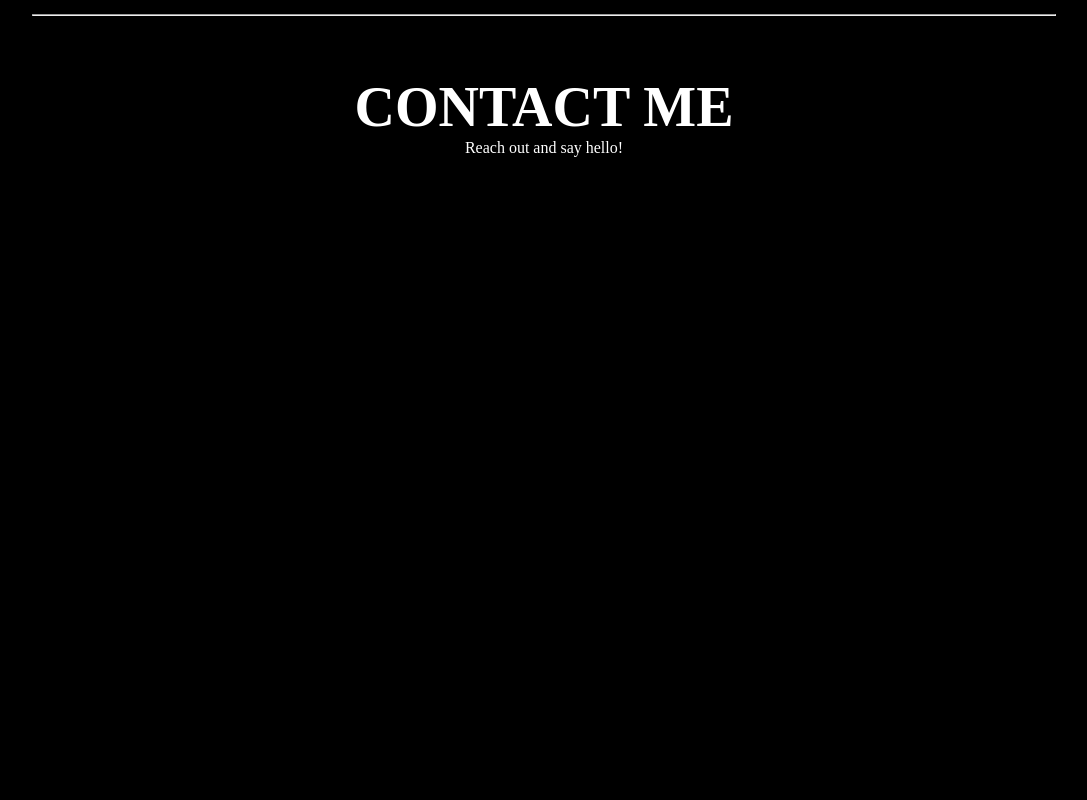
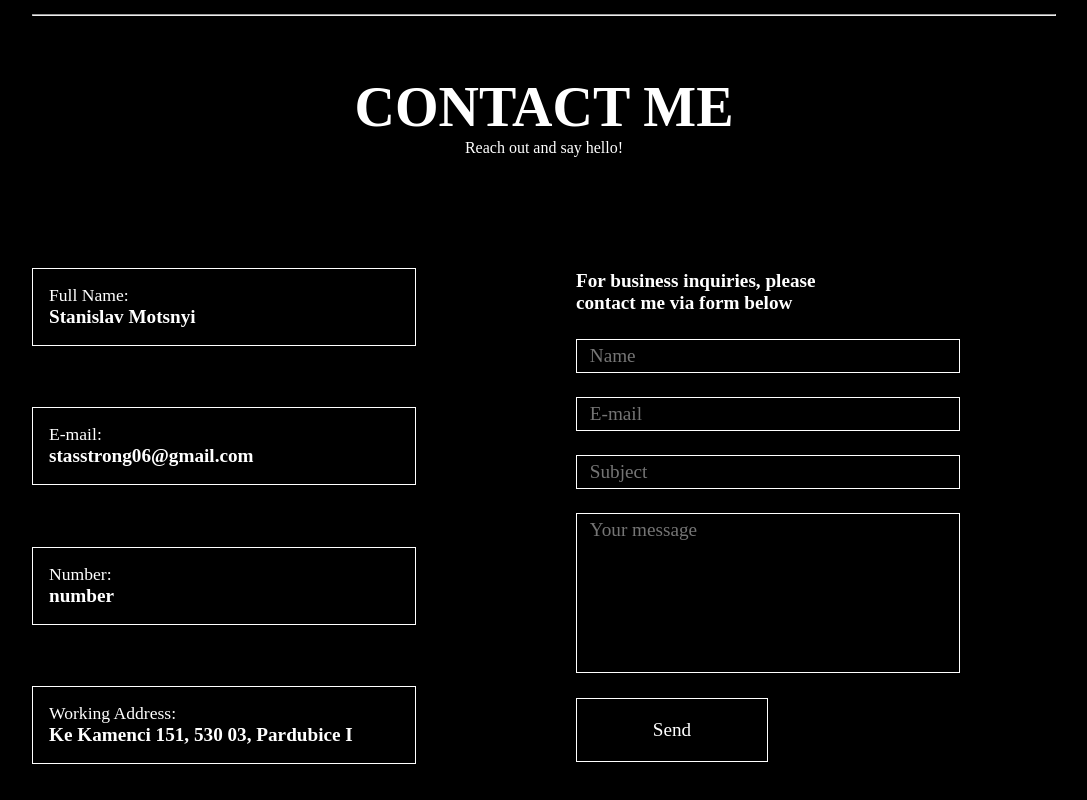
Before and after one commit to poproshaikin/portfolio, a React (Create React App) app: page / in a window 1280 px wide. Shown: the part 2390-3190 px from the top of the page, without its empty margins (96-1183 px from the left). Built offline with nearby package versions, Linux system fonts and the light colour scheme.

Commit message:
i think i may call it final version

```diff
--- a/src/Pages/ContactsPage.css
+++ b/src/Pages/ContactsPage.css
@@ -15,3 +15,80 @@
         font-size: 3.5rem;
     }
 }
+
+#cts-content-cnt {
+    height: 75%;
+/*
+    display: grid;
+    grid-template-columns: 1fr 1fr; */
+
+
+    display: flex;
+    flex-direction: row;
+    justify-content: center;
+    align-items: center;
+}
+
+#cts-left-part {
+    /* border-right: 1px solid white; */
+    width: 50%;
+    height: 90%;
+
+    padding-right: 2.5vw;
+
+    display: flex;
+    flex-direction: column;
+    justify-content: space-evenly;
+    align-items: start;
+}
+
+#cts-right-part {
+    /* border-left: 1px solid white; */
+
+    width: 50%;
+    height: 90%;
+
+    padding-left: 2.5vw;
+
+    display: flex;
+    flex-direction: column;
+    justify-content: space-evenly;
+    align-items: start;
+
+    h3 {
+        width: 19vw;
+        font-size: 1.2rem;
+    }
+}
+
+.cts-input {
+
+    font-size: 1.2rem;
+    padding: 0.3rem;
+    border: 1px solid white;
+    background: rgba(0,0,0,1);
+    outline: none;
+    color: white;
+    width: 30vw;
+    transition: border 0.2s;
+    padding-left: 1vw;
+}
+
+.cts-input:hover {
+    border: 1px solid #96e2f8;
+}
+
+.cts-input:focus {
+    border: 1px solid #96e2f8;
+}
+
+#cts-input-message {
+    height: 10rem;
+    resize: none;
+
+    overflow: scroll;
+    scrollbar-width: none;
+}
+/* #cts-input-message::webkit-scrollbar {
+    display: none;
+} */
--- a/src/Pages/ContactsPage.jsx
+++ b/src/Pages/ContactsPage.jsx
@@ -1,12 +1,35 @@
 import './ContactsPage.css'
+import Button from '../Components/Button'
+import TextCntBordered from '../Components/TextCntBordered'
 
 export default function ContactsPage() {
 
     return (
         <div id='cts-body'>
-            <div id='cts-header-cnt' data-aos='fade-up'>
+            <div id='cts-header-cnt' data-aos='fade-down'>
                 <h1>CONTACT ME</h1>
                 <p>Reach out and say hello!</p>
+            </div>
+            <div id='cts-content-cnt'>
+                <div id='cts-left-part' data-aos='fade-down'>
+                    <TextCntBordered property='Full Name:' value='Stanislav Motsnyi' width='30vw' />
+                    <br />
+                    <TextCntBordered property='E-mail: ' value='stasstrong06@gmail.com' width='30vw'/>
+                    <br />
+                    <TextCntBordered property='Number: ' value='number' width='30vw'/>
+                    <br />
+                    <TextCntBordered property='Working Address: ' value='Ke Kamenci 151, 530 03, Pardubice I' width='30vw'/>
+                </div>
+                <div id='cts-right-part'  data-aos='fade-down'>
+                    <h3>For business inquiries, please contact me via form below</h3>
+                    <input className='cts-input' placeholder='Name' type="text" />
+                    <input className='cts-input' placeholder='E-mail' type="text" />
+                    <input className='cts-input' placeholder='Subject' type="text" />
+                    <textarea className='cts-input' id='cts-input-message' placeholder='Your message' type="text" />
+                    <Button height='8vh' width='15vw'>
+                        <p style={{fontSize: '1.2rem'}}>Send</p>
+                    </Button>
+                </div>
             </div>
         </div>
     )
```
